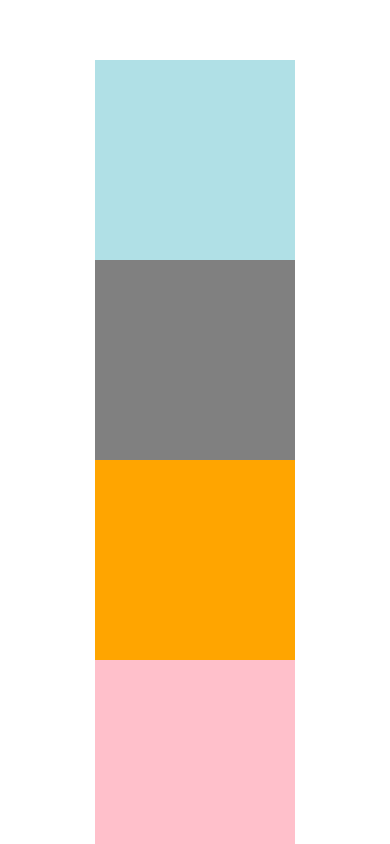
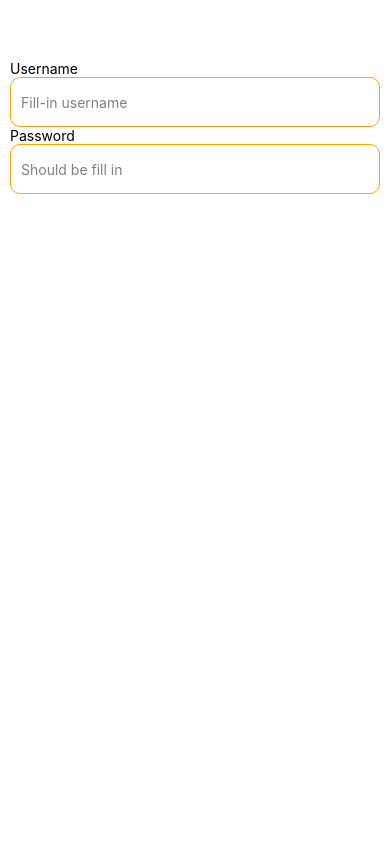
Before and after one commit to vuanhtu1993/ReactNative-Core, a React Native app: screen / in a window 390 px wide. Built offline with nearby package versions, Linux system fonts and the light colour scheme.

Commit message:
Keyboard module demo and add keyboard native event to componentDidMount

```diff
--- a/App.js
+++ b/App.js
@@ -1,11 +1,12 @@
 import React, {Component} from 'react';
 import {AppRegistry, StyleSheet, Text, TextInput, View, Alert, Button, TouchableHighlight} from 'react-native';
 import FlexDimension from "./component/flexDimension";
+import TextInputDemo from "./component/textInput";
 
 export default class App extends Component {
   render() {
     return (
-      <FlexDimension/>
+      <TextInputDemo/>
     );
   }
 }
--- a/component/flexDimension.js
+++ b/component/flexDimension.js
@@ -1,49 +1,26 @@
 import React, { Component } from 'react';
-import {
-  AppRegistry, StyleSheet, Text, TextInput, View, Alert, Button, TouchableHighlight,
-  TouchableOpacity, TouchableNativeFeedback, TouchableWithoutFeedback, ScrollView
-} from 'react-native';
+import {AppRegistry, StyleSheet, Text, TextInput, View, Alert, Button, TouchableHighlight} from 'react-native';
 
 export default class FlexDimension extends Component{
-  constructor() {
-    super();
-    this.state = {
-      inputText: "",
-    }
-  }
   render() {
     return (
-      <ScrollView>
-        <View style={styles.container}>
-          <View style={{ height: 200, width: 200, backgroundColor: 'powderblue' }}/>
-          <View style={{ height: 200, width: 200, backgroundColor: 'gray' }}/>
-          <View style={{ height: 200, width: 200, backgroundColor: 'orange' }}/>
-          <View style={{ height: 200, width: 200, backgroundColor: 'pink' }}/>
-        </View>
-      </ScrollView>
+      <View style={styles.flexParent}>
+        <View style={{ height: 100, width: 100, backgroundColor: 'powderblue' }}/>
+        <View style={{ height: 100, width: 100, backgroundColor: 'skyblue' }}/>
+        <View style={{ height: 100, width: 100, backgroundColor: 'steelblue' }}/>
+        <View style={{ height: 100, width: 100, backgroundColor: 'powderblue' }}/>
+        <View style={{ height: 100, width: 100, backgroundColor: 'skyblue' }}/>
+      </View>
     );
   }
 }
 
-const Box = () => {
-  return (
-    <View style={{ height: 200, width: 200, backgroundColor: 'powderblue' }}/>
-  );
-};
-
 const styles = StyleSheet.create({
-  container: {
-    paddingTop: 60,
-    alignItems: 'center'
-  },
-  button: {
-    marginBottom: 30,
-    width: 260,
+  flexParent: {
+    flex: 1,
+    flexDirection: 'column',
+    flexWrap: 'nowrap',
+    justifyContent: 'flex-start',
     alignItems: 'center',
-    backgroundColor: '#2196F3'
-  },
-  buttonText: {
-    padding: 20,
-    color: 'white'
   }
 });
--- /dev/null
+++ b/component/textInput.js
@@ -0,0 +1,78 @@
+import React, {Component} from 'react';
+import {
+  AppRegistry, StyleSheet, Text, TextInput, View, Alert, Button, TouchableHighlight,
+  TouchableOpacity, TouchableNativeFeedback, TouchableWithoutFeedback, ScrollView, Keyboard
+} from 'react-native';
+
+export default class TextInputDemo extends Component {
+  constructor() {
+    super();
+    this.state = {
+      inputText: "",
+    }
+  }
+
+  componentDidMount() {
+    this.keyboardDidShow = Keyboard.addListener('keyboardDidShow', this.handleKeyBoardShow);
+    this.keyboardDidHide = Keyboard.addListener('keyboardDidHide', this.handleKeyBoardHide)
+  }
+  handleKeyBoardShow() {
+    console.log('Keyboard show');
+  }
+  handleKeyBoardHide() {
+    console.log('Keyboard hide');
+  }
+  componentWillUnmount() {
+    this.keyboardDidShow.remove();
+    this.keyboardDidHide.remove();
+  }
+  render() {
+    return (
+      <View style={styles.container}>
+        <Text style={{fontSize: 14}}>Username</Text>
+        <TextInput
+          placeholder='Fill-in username'
+          style={{
+            height: 50,
+            padding: 10,
+            borderColor: 'orange',
+            borderWidth: 1,
+            borderRadius: 10,
+            color: 'gray',
+          }}
+          onSubmitEditing={Keyboard.dismiss}
+        />
+        <Text style={{fontSize: 14}}>Password</Text>
+        <TextInput
+          placeholder='Should be fill in'
+          secureTextEntry={true}
+          style={{
+            height: 50,
+            padding: 10,
+            borderColor: 'orange',
+            borderWidth: 1,
+            borderRadius: 10,
+            color: 'gray',
+          }}
+        />
+      </View>
+    );
+  }
+}
+
+const styles = StyleSheet.create({
+  container: {
+    marginTop: 50,
+    padding: 10,
+  },
+  button: {
+    marginBottom: 30,
+    width: 260,
+    alignItems: 'center',
+    backgroundColor: '#2196F3'
+  },
+  buttonText: {
+    padding: 20,
+    color: 'white'
+  }
+});
```
